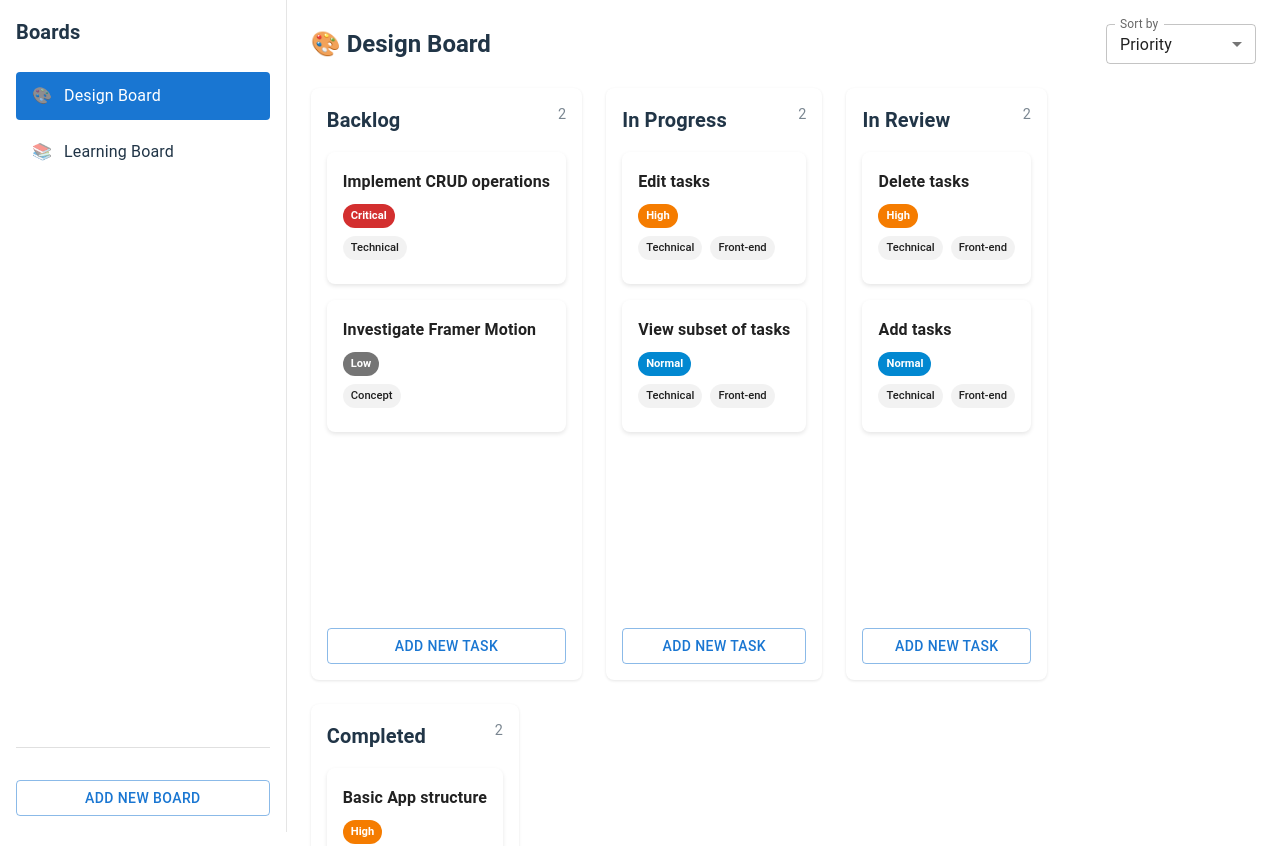
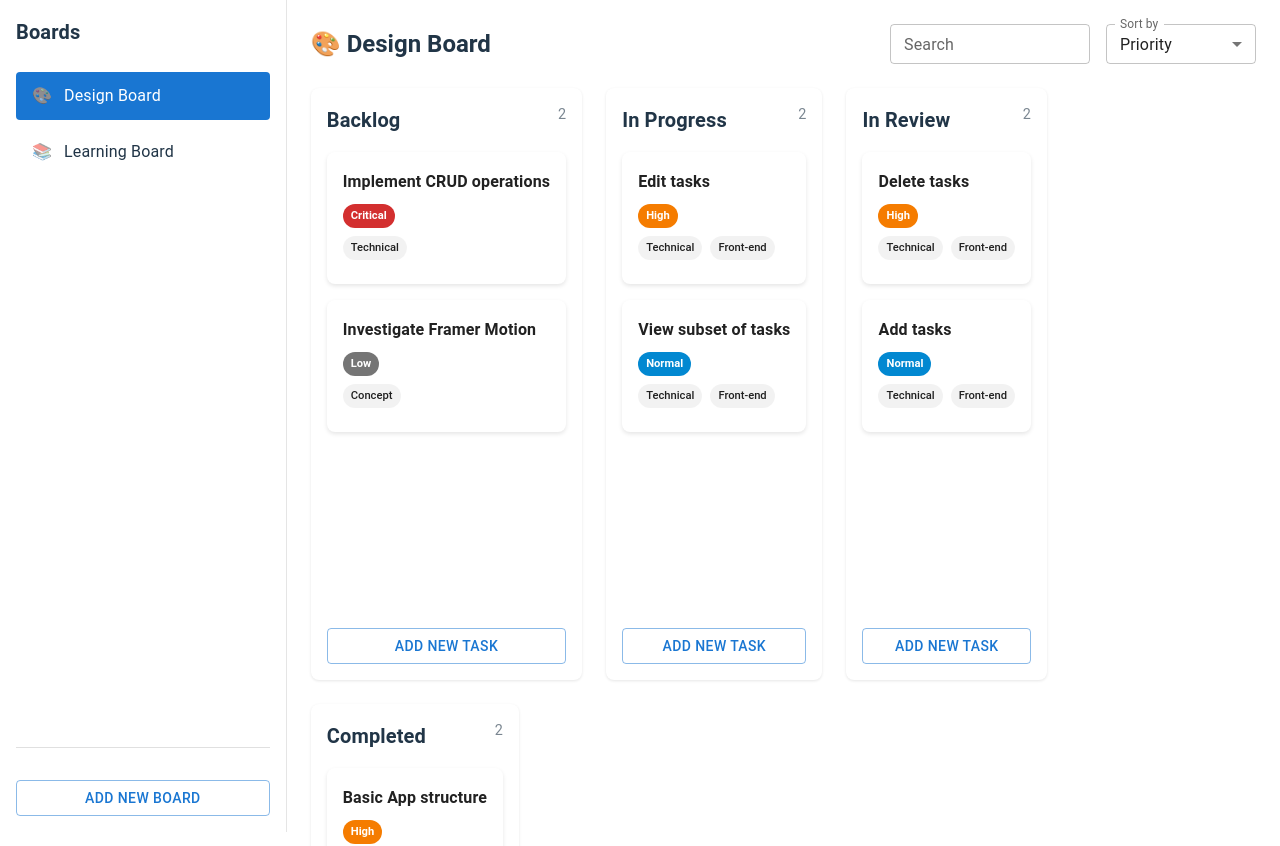
Before and after one commit to AFloresc/Tasks-Manager, a React (Vite) app: page / in a window 1280 px wide. Shown: the top 846 px of the page. Built offline with nearby package versions, Linux system fonts and the light colour scheme.

Commit message:
feat: Added search field to filter tasks

```diff
--- a/src/App.jsx
+++ b/src/App.jsx
@@ -104,9 +104,26 @@ export default function App() {
   const [openTaskModal, setOpenTaskModal] = useState(false);
 
   // 👉 Ordenación global
-  const [sortMode, setSortMode] = useState("priority"); // "priority" | "tag"
+  const [sortMode, setSortMode] = useState("priority"); // "priority" | "tag" | "title"
+
+  // 👉 Buscador global
+  const [searchQuery, setSearchQuery] = useState("");
 
   const activeBoard = boards.find((b) => b.id === activeBoardId);
+
+  // 👉 Filtrar tareas según searchQuery
+  const filteredBoard = {
+    ...activeBoard,
+    tasks: activeBoard.tasks.filter((task) => {
+      const q = searchQuery.toLowerCase();
+
+      return (
+        task.title.toLowerCase().includes(q) ||
+        task.tags.some((t) => t.toLowerCase().includes(q)) ||
+        task.priority.toLowerCase().includes(q)
+      );
+    })
+  };
 
   // Crear nuevo board
   const handleCreateBoard = ({ name, icon }) => {
@@ -149,9 +166,11 @@ export default function App() {
 
       {/* Vista del board activo */}
       <BoardView
-        board={activeBoard}
+        board={filteredBoard}
         sortMode={sortMode}
         onChangeSortMode={setSortMode}
+        searchQuery={searchQuery}
+        onChangeSearch={setSearchQuery}
         onOpenTask={(task) => {
           setSelectedTask(task);
           setOpenTaskModal(true);
--- a/src/components/BoardView.jsx
+++ b/src/components/BoardView.jsx
@@ -1,7 +1,20 @@
-import { Box, Typography, Grid, TextField, MenuItem } from "@mui/material";
+import {
+    Box,
+    Typography,
+    Grid,
+    TextField,
+    MenuItem
+} from "@mui/material";
 import BoardColumn from "./BoardColumn";
 
-export default function BoardView({ board, sortMode, onOpenTask, onChangeSortMode }) {
+export default function BoardView({
+    board,
+    sortMode,
+    onChangeSortMode,
+    searchQuery,
+    onChangeSearch,
+    onOpenTask
+    }) {
     if (!board) {
         return (
         <Box sx={{ p: 4 }}>
@@ -18,7 +31,7 @@ export default function BoardView({ board, sortMode, onOpenTask, onChangeSortMod
 
     return (
         <Box sx={{ flexGrow: 1, p: 3 }}>
-        {/* Header con título + selector */}
+        {/* Header con título + buscador + selector */}
         <Box
             sx={{
             display: "flex",
@@ -31,6 +44,17 @@ export default function BoardView({ board, sortMode, onOpenTask, onChangeSortMod
             {board.icon} {board.name}
             </Typography>
 
+            <Box sx={{ display: "flex", gap: 2 }}>
+            {/* Buscador */}
+            <TextField
+                label="Search"
+                size="small"
+                value={searchQuery}
+                onChange={(e) => onChangeSearch(e.target.value)}
+                sx={{ width: 200 }}
+            />
+
+            {/* Selector de ordenación */}
             <TextField
                 select
                 label="Sort by"
@@ -43,6 +67,7 @@ export default function BoardView({ board, sortMode, onOpenTask, onChangeSortMod
                 <MenuItem value="tag">Tag</MenuItem>
                 <MenuItem value="title">Title</MenuItem>
             </TextField>
+            </Box>
         </Box>
 
         {/* Grid de columnas */}
```
Lines whose indentation alone changed are shown as unchanged.
